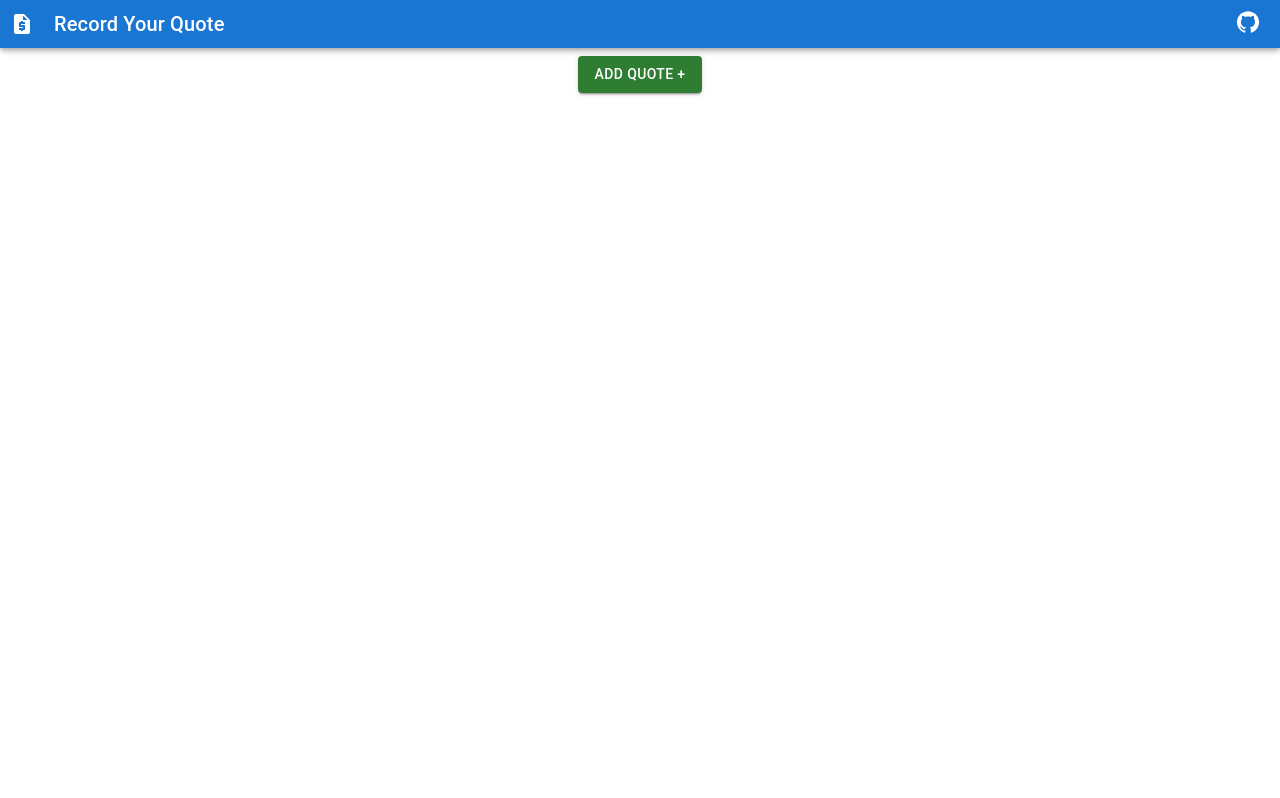
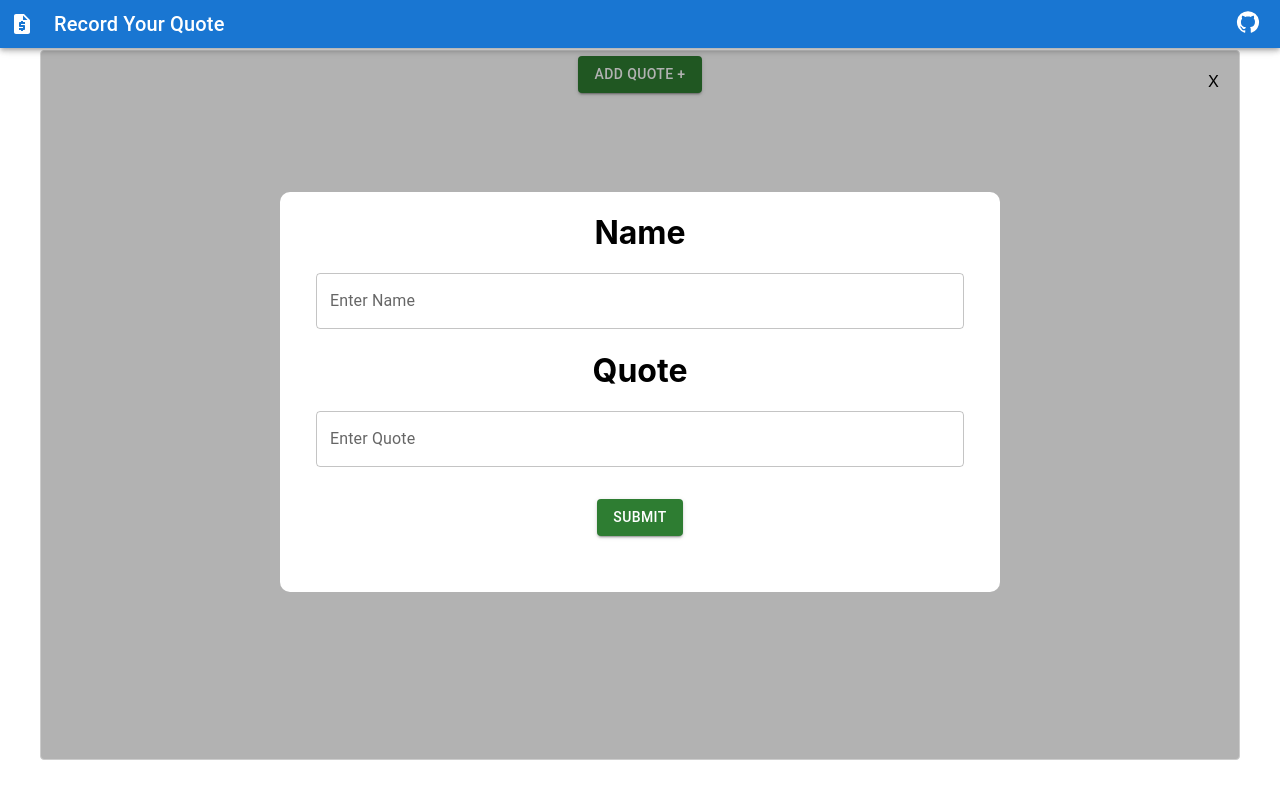
Before and after one commit to Alan1321/record_quote_springBoot_react_fullStack, a React (Create React App) app in the folder frontend/: page / in a window 1280 px wide. Both pictures are taken after a click on the button "ADD QUOTE +". Built offline with nearby package versions, Linux system fonts and the light colour scheme.

Commit message:
working on addquote component

```diff
--- a/frontend/src/components/AddQuote.js
+++ b/frontend/src/components/AddQuote.js
@@ -1,9 +1,59 @@
 import React from 'react'
+import Modal from "react-modal"
 
-const AddQuote = () => {
+import { useState } from 'react'
+import { Button } from '@mui/material'
+
+import TextField from '@mui/material/TextField';
+
+import clsx from 'clsx';
+
+import "../styles/add_quote.css"
+
+const AddQuote = ({ closeModal, modalState, data }) => {
+
+    const [nameData, setnameData] = useState(null);
+    const[quoteData, setquoteData] = useState(null);
+
+    const consoleData = (e) =>{
+        console.log(e.target)
+    }
+
   return (
     <div className="main_add_quote">
-
+        <Modal
+        isOpen={modalState}
+        style={{
+            overlay: {
+                position: 'fixed',
+                top: '10px',
+                left: 0,
+                right: 0,
+                bottom: 0,
+                backgroundColor: 'rgba(1,1,1,0)'
+            },
+            content:{
+                backgroundColor:"rgba(0,0,0,0.3)"
+            }
+        }}
+        >
+            <div className="close_button" onClick={()=>closeModal(false)}>
+                X
+            </div>
+            <div className="add_quote_main_container">
+                <div className="quote_container">
+                    <div className="inputss">
+                        <h1 className="name">Name</h1>
+                        <TextField id="outlined-basic" label="Enter Name" variant="outlined" style={{width:"90%"}}/>
+                        <h1 className="name">Quote</h1>
+                        <TextField id="outlined-basic" label="Enter Quote" variant="outlined" style={{width:"90%"}}/>
+                        <div className="submit_inputs">
+                            <Button variant="contained" color="success" onClick={consoleData}>Submit</Button>
+                        </div>
+                    </div>
+                </div>
+            </div>
+        </Modal>
     </div>
   )
 }
--- a/frontend/src/components/Main.js
+++ b/frontend/src/components/Main.js
@@ -1,12 +1,22 @@
 import React from 'react'
 import { Button } from '@mui/material'
+import AddQuote from './AddQuote'
+
+import { useState } from 'react'
 
 import "../styles/main.css"
 
 const Main = () => {
+
+    const [addQuote, setAddQuote] = useState(false);
+    const closeModal = () =>{
+        setAddQuote(false);
+    }
+
   return (
     <div className="main_container">
-        <Button variant="contained" color="success">Add Quote +</Button>
+        <Button variant="contained" color="success" onClick={()=>{setAddQuote(true)}}>Add Quote +</Button>
+        {addQuote && <AddQuote closeModal={closeModal} modalState={addQuote}/>}
     </div>
   )
 }
--- /dev/null
+++ b/frontend/src/styles/add_quote.css
@@ -0,0 +1,33 @@
+.close_button {
+    width: 100%;
+    display: flex;
+    flex-direction: row-reverse;
+    cursor: pointer;
+}
+
+
+
+.add_quote_main_container {
+    display: flex;
+    /* background-color: white; */
+    width: 100%;
+    height: 90%;
+    justify-content: center;
+    align-items: center;
+}
+
+.quote_container {
+    width: 45rem;
+    height:25rem;
+    background-color: white;
+    border-radius: 10px;
+}
+
+.inputss {
+    width: 100%;
+    text-align: center;
+}
+
+.submit_inputs {
+    margin-top: 2rem;
+}
--- /dev/null
+++ b/package.json
@@ -0,0 +1,5 @@
+{
+  "dependencies": {
+    "react-modal": "^3.16.1"
+  }
+}
```
Also changed, not shown: 1 other file (tests, documents, lock files or other folders).
